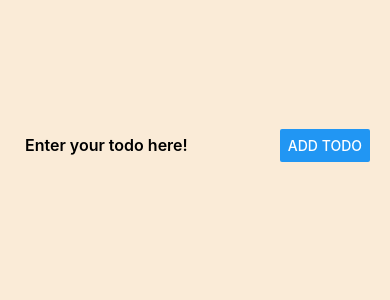
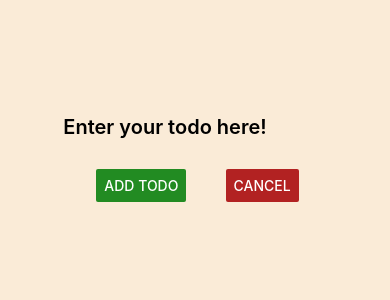
Before and after one commit to Ryan9771/React-Native-Self-Learning, a React Native app: screen / in a window 390 px wide. Shown: the top 300 px of the page. Built offline with nearby package versions, Linux system fonts and the light colour scheme.

Commit message:
Redesigned the add input page

```diff
--- a/App.js
+++ b/App.js
@@ -2,7 +2,7 @@ import React from 'react';
 // import TutExercises from "./app/Screens/TutExercises"
 // import TutChair from "./app/Screens/TutChair"
 // import BasicTextInput from "./app/Screens/BasicTextInput"
-import Flatlist_Todos from "./app/Screens/Modal_Flatlist/Flatlist_Todos"
+import Flatlist_Todos from "./app/Screens/Modal_Flatlist/FlatlistMain"
 
 const App = () => {
     return(<Flatlist_Todos />);
--- a/app/Screens/Modal_Flatlist/Flatlist_Todos.js
+++ b/app/Screens/Modal_Flatlist/FlatlistMain.js
@@ -7,7 +7,7 @@ import { Text,
     Button,
     TouchableOpacity} from 'react-native';
 
-import Todo_Input from './Todos';
+import Todo_Input from './InputScreen';
 
 
 // The item to render: A button for each item so can delete with long press
@@ -55,7 +55,7 @@ const styles = StyleSheet.create({
         flex: 4
     },
     container: {
-        flex: 3,
+        flex: 1,
         backgroundColor: "antiquewhite",
         paddingTop: 70,
         padding: 20
@@ -68,7 +68,7 @@ const styles = StyleSheet.create({
     topCnt: {
         flex: 1,
         paddingLeft: 5,
-        justifyContent: "center"
+        marginTop: 20
     },
 
 })
--- /dev/null
+++ b/app/Screens/Modal_Flatlist/InputScreen.js
@@ -0,0 +1,74 @@
+import React, { useState } from 'react';
+import {
+    View,
+    TextInput,
+    Modal,
+    StyleSheet,
+    Button,
+} from 'react-native';
+
+
+function Todo_Input(props) {
+
+    const [inp_text, setInpText] = useState('');
+
+    function todoAdder() {
+        if (inp_text.trim()) {
+            props.todoHandler(inp_text);
+        }
+        setInpText('');
+    }
+
+    return (
+        <View style={styles.topWrapper}>
+            <View>
+                <TextInput
+                    style={styles.input}
+                    placeholder="Enter your todo here!"
+                    value={inp_text}
+                    onChangeText={setInpText}
+                />
+            </View>
+
+            <View style={styles.btn_container}>
+                <View>
+                    <Button
+                        title="Add Todo"
+                        onPress={todoAdder}
+                        color="forestgreen"
+                    />
+                </View>
+                <View style={styles.btn}>
+                    <Button
+                        title="Cancel"
+                        color="firebrick"
+                    />
+                </View>
+            </View>
+
+        </View>
+    );
+}
+
+const styles = StyleSheet.create({
+
+    btn_container: {
+        marginTop: 25,
+        flexDirection: "row",
+        width: '70%',
+        justifyContent: "space-around",
+    },
+    input: {
+        width: '80%',
+        fontWeight: '600',
+        fontSize: 20,
+        textAlign: "center",
+        padding: 5
+    },
+    topWrapper: {
+        alignItems: "center",
+        marginTop: 20
+    },
+})
+
+export default Todo_Input;
--- a/app/Screens/Modal_Flatlist/Todos.js
+++ /dev/null
@@ -1,53 +0,0 @@
-import React, { useState } from 'react';
-import {
-    View,
-    TextInput,
-    Modal,
-    StyleSheet,
-    Button
-} from 'react-native';
-
-
-function Todo_Input(props) {
-
-    const [inp_text, setInpText] = useState('');
-
-    function todoAdder() {
-        if (inp_text.trim()) {
-            props.todoHandler(inp_text);
-        }
-        setInpText('');
-    }
-
-    return (
-        <View style={styles.topWrapper}>
-            <TextInput
-                style={styles.input}
-                placeholder="Enter your todo here!"
-                value={inp_text}
-                onChangeText={setInpText}
-            />
-            <Button
-                title="Add Todo"
-                style={styles.btn}
-                onPress={todoAdder}
-            />
-        </View>
-    );
-}
-
-const styles = StyleSheet.create({
-    btn: {
-        flex:5
-    },
-    input: {
-        flex: 2,
-        fontWeight: '600',
-        fontSize: 16
-    },
-    topWrapper: {
-        flexDirection: "row",
-    },
-})
-
-export default Todo_Input;
```
Also changed, not shown: 2 other files (tests, documents, lock files or other folders).
